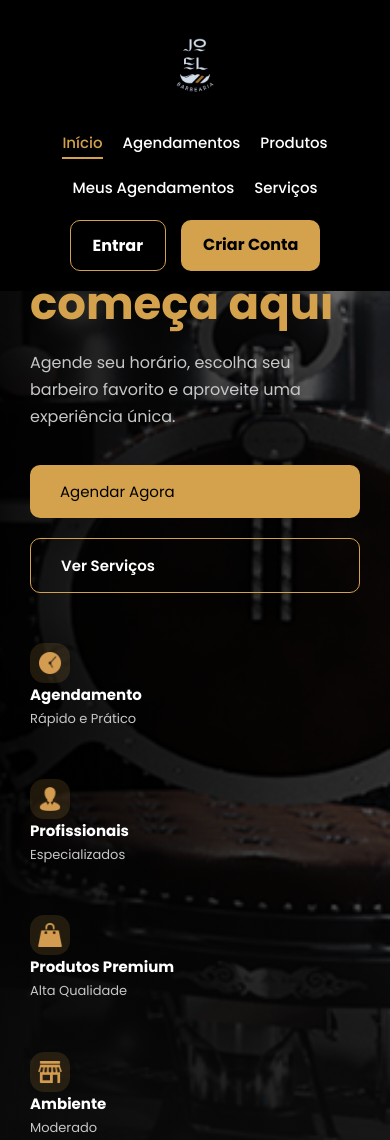
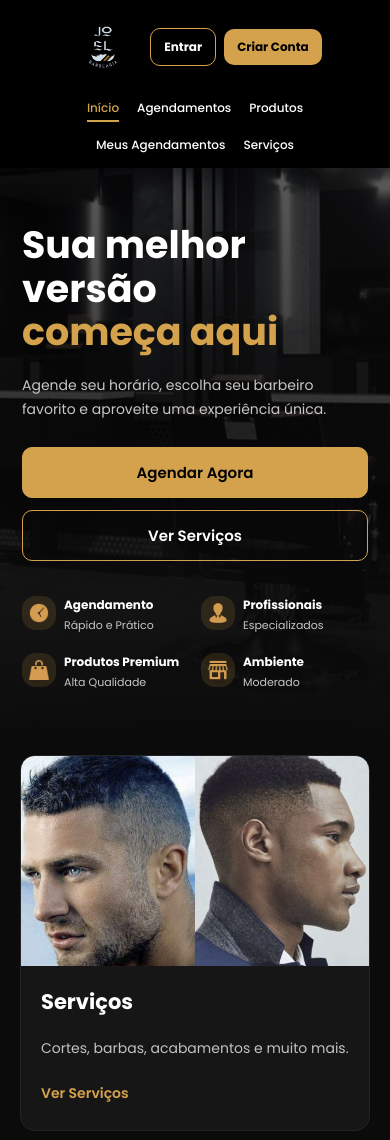
Before and after one commit to gvvieira-hash/Projeto-CAJIVIS-CODE---JOEL-Barber, a website: page home/home.html in a window 390 px wide. Shown: the top 1140 px of the page. Drawn offline with Linux system fonts and the light colour scheme.

Commit message:
Adiciona responsividade na página inicial

```diff
--- a/home/home.css
+++ b/home/home.css
@@ -1,100 +1,102 @@
+
 @import url('https://fonts.googleapis.com/css2?family=Poppins:wght@100;200;300;400;500;600;700;800;900&display=swap');
 
 /* RESET */
-*{
+* {
     margin: 0;
     padding: 0;
     box-sizing: border-box;
 }
 
-/* BODY */
-body{
+html {
+    scroll-behavior: smooth;
+}
+
+body {
     font-family: 'Poppins', sans-serif;
     background-color: #0b0b0b;
     color: white;
+    overflow-x: hidden;
 }
 
 /* HEADER */
-header{
+header {
     width: 100%;
-    height: 90px;
+    min-height: 90px;
     background-color: #000;
-
     display: flex;
     align-items: center;
     justify-content: space-between;
-
-    padding: 0 50px;
-
-    border-bottom: none;
-
+    padding: 10px 50px;
     position: fixed;
     top: 0;
     left: 0;
-
     z-index: 999;
+    gap: 25px;
 }
 
 /* LOGO */
-.logo img{
+.logo img {
     width: 90px;
     display: block;
 }
 
 /* MENU */
-nav ul{
+nav ul {
     display: flex;
+    align-items: center;
     list-style: none;
-    gap: 40px;
+    gap: 30px;
 }
 
-nav ul li a{
+nav ul li a {
     text-decoration: none;
     color: white;
-    font-size: 15px;
+    font-size: 14px;
     font-weight: 500;
     transition: 0.3s;
     position: relative;
+    white-space: nowrap;
 }
 
-/* LINHA EMBAIXO DO LINK */
 nav ul li a::after {
     content: '';
     position: absolute;
     left: 0;
     bottom: -6px;
-
     width: 0%;
     height: 2px;
-
     background-color: #d4a24c;
     transition: 0.3s;
 }
 
 nav ul li a:hover,
-nav ul li a.active{
-    color:#d4a24c;
+nav ul li a.active {
+    color: #d4a24c;
 }
 
 nav ul li a:hover::after,
-nav ul li a.active::after{
-    width:100%;
+nav ul li a.active::after {
+    width: 100%;
 }
 
 /* BOTÕES */
-
 .buttons {
     display: flex;
-    gap: 15px;
+    align-items: center;
+    gap: 12px;
+    flex-shrink: 0;
 }
 
 .btn-login,
 .btn-register {
     text-decoration: none;
-    padding: 12px 22px;
+    padding: 11px 18px;
     border-radius: 10px;
     transition: 0.3s;
     font-weight: bold;
+    font-size: 13px;
+    white-space: nowrap;
 }
 
 .btn-login {
@@ -116,7 +118,7 @@ nav ul li a.active::after{
     opacity: 0.8;
 }
 
-/* --- PERFIL  --- */
+/* PERFIL */
 .user-profile {
     display: flex;
     align-items: center;
@@ -124,8 +126,8 @@ nav ul li a.active::after{
     border: 1px solid #d4a24c;
     padding: 6px 16px 6px 6px;
     border-radius: 50px;
+    flex-shrink: 0;
 }
-
 
 .user-profile .avatar {
     background-color: #d4a24c;
@@ -140,7 +142,7 @@ nav ul li a.active::after{
     font-size: 14px;
 }
 
-.user-profile .avatar i{
+.user-profile .avatar i {
     color: #000;
 }
 
@@ -150,7 +152,7 @@ nav ul li a.active::after{
     font-weight: 600;
 }
 
-#btn-logout{
+#btn-logout {
     color: #d4a24c;
     margin-left: 15px;
     font-size: 13px;
@@ -159,15 +161,13 @@ nav ul li a.active::after{
 }
 
 /* HERO */
-.hero{
+.hero {
     width: 100%;
     min-height: 75vh;
-
-    /* --- MUDANÇA AQUI: Empilhando os degradês --- */
     background:
-    linear-gradient(to bottom, transparent 65%, #0b0b0b 100%), /* 1º: Novo degradê que apaga a base (funde com o body) */
-    linear-gradient(to right, rgba(0,0,0,0.95), rgba(0,0,0,0.55)), /* 2º: O seu degradê original da esquerda pra direita */
-    url("image 52.png"); /* 3º: A sua imagem */
+        linear-gradient(to bottom, transparent 65%, #0b0b0b 100%),
+        linear-gradient(to right, rgba(0,0,0,0.95), rgba(0,0,0,0.55)),
+        url("image 52.png");
 
     background-size: cover;
     background-position: right center;
@@ -175,50 +175,98 @@ nav ul li a.active::after{
 
     display: flex;
     align-items: center;
-
-    padding: 120px 60px 50px;
+    padding: 140px 60px 50px;
 }
 
 /* CONTEÚDO */
-.hero-content{
-    max-width: 620px;
+.hero-content {
+    width: 100%;
+    max-width: 1200px;
 }
 
-.hero-content h1{
-    font-size: 65px;
+.hero-content h1 {
+    font-size: clamp(38px, 5vw, 65px);
     line-height: 1.1;
     margin-bottom: 20px;
     font-weight: 700;
 }
 
-.hero-content h1 span{
+.hero-content h1 span {
     color: #d4a24c;
+    display: block;
 }
 
-.hero-content p{
+.hero-content > p {
     color: #c7c7c7;
     font-size: 16px;
     line-height: 1.7;
     margin-bottom: 35px;
+    max-width: 550px;
 }
 
 /* BOTÕES HERO */
-.hero-buttons{
+.hero-buttons {
     display: flex;
+    align-items: center;
+    flex-wrap: wrap;
     gap: 20px;
     margin-bottom: 50px;
 }
 
-.hero-features{
-    display: grid;
-    grid-template-columns: repeat(4, minmax(220px, 1fr));
-    gap: 16px;
-    margin-top: 35px;
+.btn-agendar,
+.btn-serv {
+    display: inline-block;
+    padding: 15px 30px;
+    border-radius: 10px;
+    font-size: 15px;
+    font-weight: 600;
+    text-decoration: none;
+    cursor: pointer;
+    transition: 0.3s;
+    text-align: center;
 }
 
-.feature-icon{
+.btn-agendar {
+    background-color: #d4a24c;
+    color: black;
+    border: 1px solid #d4a24c;
+}
+
+.btn-agendar:hover {
+    opacity: 0.85;
+}
+
+.btn-serv {
+    background-color: transparent;
+    color: white;
+    border: 1px solid #d4a24c;
+}
+
+.btn-serv:hover {
+    background-color: #d4a24c;
+    color: black;
+}
+
+/* DIFERENCIAIS */
+.hero-features {
+    display: grid;
+    grid-template-columns: repeat(4, minmax(0, 1fr));
+    gap: 20px;
+    margin-top: 35px;
+    max-width: 1100px;
+}
+
+.feature-card {
+    display: flex;
+    align-items: center;
+    gap: 12px;
+    min-width: 0;
+}
+
+.feature-icon {
     width: 40px;
     height: 40px;
+    min-width: 40px;
     display: grid;
     place-items: center;
     border-radius: 14px;
@@ -227,129 +275,67 @@ nav ul li a.active::after{
     font-size: 20px;
 }
 
-.feature-icon img{
+.feature-icon img {
     width: 24px;
     height: 24px;
     object-fit: contain;
     display: block;
 }
 
-.feature-text strong{
+.feature-text strong {
     display: block;
-    font-size: 15px;
+    font-size: 14px;
     font-weight: 700;
 }
 
-.feature-text p{
+.feature-text p {
     margin-top: 4px;
     color: #c7c7c7;
-    font-size: 13px;
+    font-size: 12px;
     line-height: 1.4;
 }
 
-.btn-agendar{
-    background-color: #d4a24c;
-    color: black;
-    border: none;
-
-    padding: 15px 30px;
-
-    border-radius: 10px;
-
-    font-size: 15px;
-
-    text-decoration: none;
-
-    cursor: pointer;
-
-    transition: 0.3s;
-}
-
-.btn-agendar:hover{
-    cursor: pointer;
-}
-
-.btn-agendar a {
-    color: black;
-    list-style: none;
-}
-
-.btn-serv {
-    background-color: transparent;
-    color: white;
-
-    border: 1px solid #d4a24c;
-
-    padding: 15px 30px;
-
-    border-radius: 10px;
-    text-decoration: none;
-
-    font-size: 15px;
-    font-weight: 600;
-
-    cursor: pointer;
-
-    transition: 0.3s;
-}
-
-.btn-serv:hover{
-    background-color: #d4a24c;
-    color: black;
-}
-
-
-.btn-serv a {
-    color: #d4a24c;
-    list-style: none;
-}
-
 /* CARDS */
-.cards{
+.cards {
+    width: 100%;
     padding: 20px 60px 80px;
     margin-top: -40px;
-
     display: grid;
-    grid-template-columns: repeat(4, 1fr);
-
+    grid-template-columns: repeat(4, minmax(0, 1fr));
     gap: 25px;
 }
 
 /* CARD */
-.card{
+.card {
     background-color: #161616;
-
     border-radius: 15px;
-
     overflow: hidden;
-
     transition: 0.3s;
-
     border: 1px solid #242424;
+    min-width: 0;
 }
 
-.card:hover{
+.card:hover {
     transform: translateY(-8px);
 }
 
-.card img{
+.card img {
     width: 100%;
     height: 220px;
-
     object-fit: cover;
+    display: block;
 }
 
-.card h3{
-    font-size: 24px;
+.card h3 {
+    font-size: 22px;
     margin: 20px;
 }
 
-.card p{
+.card p {
     color: #c2c2c2;
-
     font-size: 14px;
-
     margin: 0 20px 20px;
+    line-height: 1.6;
 }
 
 .card-btn {
@@ -359,99 +345,249 @@ nav ul li a.active::after{
 .card-btn a {
     text-decoration: none;
     color: #d4a24c;
-    font-size: 15px;
+    font-size: 14px;
     font-weight: 600;
     display: inline-block;
     transition: color 0.2s;
 }
 
-
 .card-btn a:hover {
     color: #fff;
 }
 
-
 /* RODAPÉ */
-
 footer {
+    grid-column: 1 / -1;
     display: flex;
     justify-content: space-between;
     align-items: center;
     gap: 15px;
-
     width: 100%;
     margin-top: 30px;
     padding: 20px 30px;
-
     border-top: 1px solid #1f1f1f;
     color: #777;
-    font-family: 'Poppins', sans-serif;
     font-size: 12px;
 }
 
-@media (max-width: 600px) {
-    footer {
-        flex-direction: column;
-        align-items: flex-start;
-    }
-}
-
-@media(max-width: 1100px){
-
-    .cards{
-        grid-template-columns: repeat(2, 1fr);
+/* NOTEBOOKS E TELAS MÉDIAS */
+@media (max-width: 1200px) {
+    header {
+        padding: 10px 25px;
+        gap: 15px;
     }
 
-    .agendamento-box{
-        grid-template-columns: repeat(2, 1fr);
+    nav ul {
+        gap: 16px;
     }
 
-    .hero-features{
+    nav ul li a {
+        font-size: 12px;
+    }
+
+    .cards {
+        grid-template-columns: repeat(2, minmax(0, 1fr));
+    }
+
+    .hero-features {
         grid-template-columns: repeat(2, minmax(0, 1fr));
     }
 }
 
-@media(max-width: 768px){
+/* TABLETS */
+@media (max-width: 900px) {
+    header {
+        position: relative;
+        height: auto;
+        min-height: auto;
+        flex-wrap: wrap;
+        justify-content: center;
+        padding: 15px 20px;
+        gap: 15px;
+    }
 
-    header{
+    .logo img {
+        width: 75px;
+    }
+
+    nav {
+        width: 100%;
+        order: 3;
+    }
+
+    nav ul {
+        justify-content: center;
+        flex-wrap: wrap;
+        gap: 15px 22px;
+    }
+
+    .buttons,
+    .user-profile {
+        order: 2;
+    }
+
+    .hero {
+        min-height: auto;
+        padding: 70px 35px 60px;
+        background-position: center;
+    }
+
+    .hero-content h1 {
+        font-size: 48px;
+    }
+
+    .cards {
+        padding: 30px 35px 60px;
+    }
+}
+
+/* CELULARES */
+@media (max-width: 600px) {
+    header {
+        padding: 12px 15px;
+        gap: 12px;
+    }
+
+    .logo img {
+        width: 70px;
+    }
+
+    nav ul {
+        gap: 12px 18px;
+    }
+
+    nav ul li a {
+        font-size: 12px;
+    }
+
+    .buttons {
+        gap: 8px;
+    }
+
+    .btn-login,
+    .btn-register {
+        padding: 9px 13px;
+        font-size: 12px;
+    }
+
+    .user-profile {
+        padding: 5px 10px 5px 5px;
+    }
+
+    .user-profile .user-name {
+        font-size: 12px;
+    }
+
+    #btn-logout {
+        margin-left: 8px;
+        font-size: 11px;
+    }
+
+    .hero {
+        padding: 55px 22px 45px;
+        background-position: center;
+        background-image:
+            linear-gradient(to bottom, rgba(0,0,0,0.65), #0b0b0b),
+            url("image 52.png");
+    }
+
+    .hero-content h1 {
+        font-size: 38px;
+        line-height: 1.15;
+    }
+
+    .hero-content > p {
+        font-size: 14px;
+        margin-bottom: 25px;
+    }
+
+    .hero-buttons {
         flex-direction: column;
-        height: auto;
-        padding: 20px;
+        align-items: stretch;
+        gap: 12px;
+        margin-bottom: 35px;
+    }
+
+    .btn-agendar,
+    .btn-serv {
+        width: 100%;
+        padding: 13px 20px;
+    }
+
+    .hero-features {
+        grid-template-columns: repeat(2, minmax(0, 1fr));
+        gap: 20px 12px;
+        margin-top: 25px;
+    }
+
+    .feature-card {
+        align-items: flex-start;
+        gap: 8px;
+    }
+
+    .feature-icon {
+        width: 34px;
+        height: 34px;
+        min-width: 34px;
+    }
+
+    .feature-icon img {
+        width: 20px;
+        height: 20px;
+    }
+
+    .feature-text strong {
+        font-size: 12px;
+    }
+
+    .feature-text p {
+        font-size: 11px;
+    }
+
+    .cards {
+        grid-template-columns: 1fr;
+        padding: 20px 20px 40px;
+        margin-top: 0;
         gap: 20px;
     }
 
-    nav ul{
-        gap: 20px;
-        flex-wrap: wrap;
-        justify-content: center;
+    .card img {
+        height: 210px;
     }
 
-    .hero{
-        padding: 180px 30px 60px;
+    .card h3 {
+        font-size: 21px;
     }
 
-    .hero-content h1{
-        font-size: 45px;
+    footer {
+        flex-direction: column;
+        align-items: center;
+        text-align: center;
+        padding: 20px 10px;
+        gap: 8px;
+    }
+}
+
+/* CELULARES PEQUENOS */
+@media (max-width: 380px) {
+    .hero-content h1 {
+        font-size: 32px;
     }
 
-    .cards{
-        grid-template-columns: 1fr;
-        padding: 20px 30px 60px;
+    nav ul {
+        gap: 10px 13px;
     }
 
-    .agendamento{
-        padding: 60px 30px;
+    nav ul li a {
+        font-size: 11px;
     }
 
-    .agendamento-box{
+    .hero-features {
         grid-template-columns: 1fr;
     }
 
-    .hero-features{
-        grid-template-columns: 1fr;
-    }
-
-    .hero-buttons{
-        flex-direction: column;
+    .cards {
+        padding-left: 15px;
+        padding-right: 15px;
     }
 }
--- a/home/home.html
+++ b/home/home.html
@@ -1,3 +1,4 @@
+
 <!DOCTYPE html>
 <html lang="pt-BR">
 
@@ -8,23 +9,24 @@
 
     <link rel="stylesheet" href="home.css">
 
-       <!-- ICONS -->
-<link
-    rel="stylesheet"
-    href="https://cdnjs.cloudflare.com/ajax/libs/font-awesome/6.5.1/css/all.min.css"/>
-</head>
+    <link
+        rel="stylesheet"
+        href="https://cdnjs.cloudflare.com/ajax/libs/font-awesome/6.5.1/css/all.min.css"
+    >
 </head>
 
 <body>
 
     <header>
 
-        <!-- LOGO -->
         <div class="logo">
-            <img src="Logotipo_barbearia_profissional_cinza_e_vermelho-removebg-preview.png" alt="Logo Joel Barber" id="foto">
+            <img
+                src="Logotipo_barbearia_profissional_cinza_e_vermelho-removebg-preview.png"
+                alt="Logo Joel Barber"
+                id="foto"
+            >
         </div>
 
-        <!-- MENU -->
         <nav>
             <ul>
                 <li><a href="../home/home.html" class="active">Início</a></li>
@@ -33,27 +35,24 @@
                 <li><a href="../fila_de_espera/index-fila.html">Meus Agendamentos</a></li>
                 <li><a href="../servicos/index-serv.html">Serviços</a></li>
             </ul>
-            </ul>
         </nav>
 
-        <!-- BOTÕES -->
         <div class="buttons" id="auth-buttons">
             <a href="../index.html" class="btn-login">Entrar</a>
             <a href="../criar conta/index2.html" class="btn-register">Criar Conta</a>
         </div>
 
-        <!-- PERFIl  -->
         <div class="user-profile" id="user-profile" style="display: none;">
             <div class="avatar">
                 <i class="fa-regular fa-user"></i>
             </div>
+
             <span class="user-name">Minha Conta</span>
-            <a href="#" id="btn-logout" >Sair</a>
+            <a href="#" id="btn-logout">Sair</a>
         </div>
 
     </header>
 
-    <!-- HERO -->
     <section class="hero">
 
         <div class="hero-content">
@@ -69,133 +68,126 @@
             </p>
 
             <div class="hero-buttons">
+                <a href="../agendamento1/index-ag1.html" class="btn-agendar">
+                    Agendar Agora
+                </a>
 
-                <a href="../agendamento1/index-ag1.html" class="btn-agendar" > Agendar Agora </a>
-
-                <a href="../servicos/index-serv.html" class="btn-serv" > Ver Serviços </a>
-
+                <a href="../servicos/index-serv.html" class="btn-serv">
+                    Ver Serviços
+                </a>
             </div>
 
             <div class="hero-features">
+
                 <div class="feature-card">
                     <span class="feature-icon">
                         <img src="icons8-relógio-50.png" alt="Agendamento">
                     </span>
+
                     <div class="feature-text">
                         <strong>Agendamento</strong>
                         <p>Rápido e Prático</p>
                     </div>
                 </div>
+
                 <div class="feature-card">
                     <span class="feature-icon">
                         <img src="icons8-administrador-masculino-26.png" alt="Profissionais">
                     </span>
+
                     <div class="feature-text">
                         <strong>Profissionais</strong>
                         <p>Especializados</p>
                     </div>
                 </div>
+
                 <div class="feature-card">
                     <span class="feature-icon">
                         <img src="icons8-sacola-de-compras-26.png" alt="Produtos Premium">
                     </span>
+
                     <div class="feature-text">
                         <strong>Produtos Premium</strong>
                         <p>Alta Qualidade</p>
                     </div>
                 </div>
+
                 <div class="feature-card">
                     <span class="feature-icon">
                         <img src="icons8-loja-26.png" alt="Ambiente">
                     </span>
+
                     <div class="feature-text">
                         <strong>Ambiente</strong>
                         <p>Moderado</p>
                     </div>
                 </div>
+
             </div>
-
         </div>
 
     </section>
 
-    <!-- CARDS -->
     <section class="cards">
 
         <div class="card" id="servicos">
-
             <img src="1-corte-cabelo-masculino-2019-600x400.jpg" alt="Serviços">
 
             <h3>Serviços</h3>
 
-            <p>
-                Cortes, barbas, acabamentos e muito mais.
-            </p>
+            <p>Cortes, barbas, acabamentos e muito mais.</p>
 
             <div class="card-btn">
-                <a href="../servicos/index-serv.html" > Ver Serviços </a> </a>
+                <a href="../servicos/index-serv.html">Ver Serviços</a>
             </div>
-
         </div>
 
         <div class="card">
-
             <img src="curso-de-barbeiro-em-Blumenau.jpg" alt="Barbeiros">
 
             <h3>Barbeiros</h3>
 
-            <p>
-                Profissionais qualificados prontos para atender.
-            </p>
+            <p>Profissionais qualificados prontos para atender.</p>
 
             <div class="card-btn">
-                <a href="#" > Ver Barbeiros </a> </a>
+                <a href="#">Ver Barbeiros</a>
             </div>
-
         </div>
 
         <div class="card" id="produtos">
-
             <img src="images.jpg" alt="Produtos">
 
             <h3>Produtos</h3>
 
-            <p>
-                Linha premium para seu estilo.
-            </p>
+            <p>Linha premium para seu estilo.</p>
+
             <div class="card-btn">
-                <a href="../produtos/index-produto.html" > Ver Produtos </a> </a>
+                <a href="../produtos/index-produto.html">Ver Produtos</a>
             </div>
-
         </div>
 
         <div class="card" id="fila">
-
             <img src="banner-fila-de-espera-em-barberia.png" alt="Fila de Espera">
 
             <h3>Meus Agendamentos</h3>
 
-            <p>
-                Veja os horários disponíveis em tempo real.
-            </p>
-
+            <p>Veja os horários disponíveis em tempo real.</p>
 
             <div class="card-btn">
-                <a href="../fila_de_espera/index-fila.html" > Verificar seus Agendamentos </a> </a>
+                <a href="../fila_de_espera/index-fila.html">
+                    Verificar seus Agendamentos
+                </a>
             </div>
-
-
         </div>
 
-        <footer>
-            <span>© 2026 Joel Barber</span>
-            <span>Seu estilo, nosso compromisso.</span>
-        </footer>
+    </section>
 
-    </section>
+    <footer>
+        <span>© 2026 Joel Barber</span>
+        <span>Seu estilo, nosso compromisso.</span>
+    </footer>
 
     <script src="home.js"></script>
 
 </body>
-
 </html>
```
